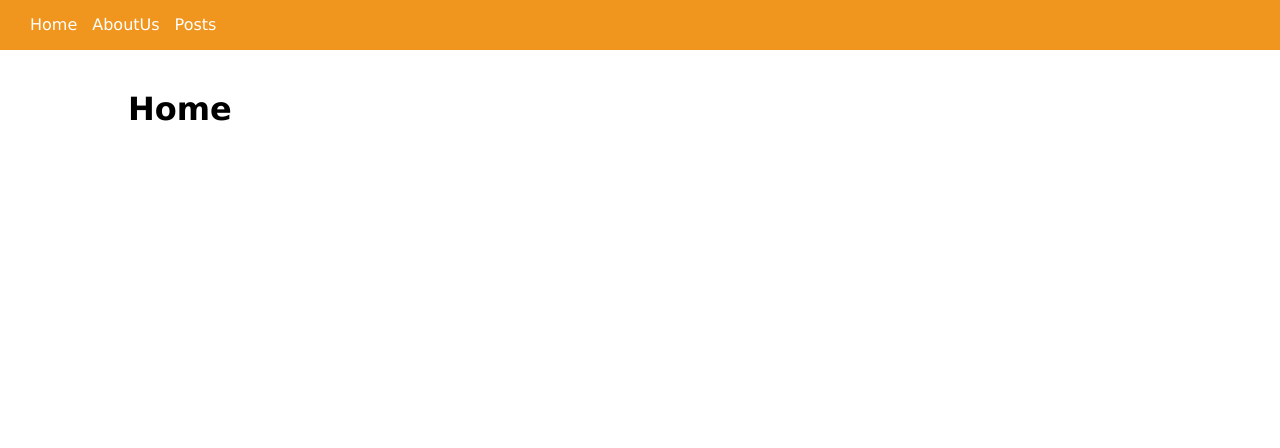
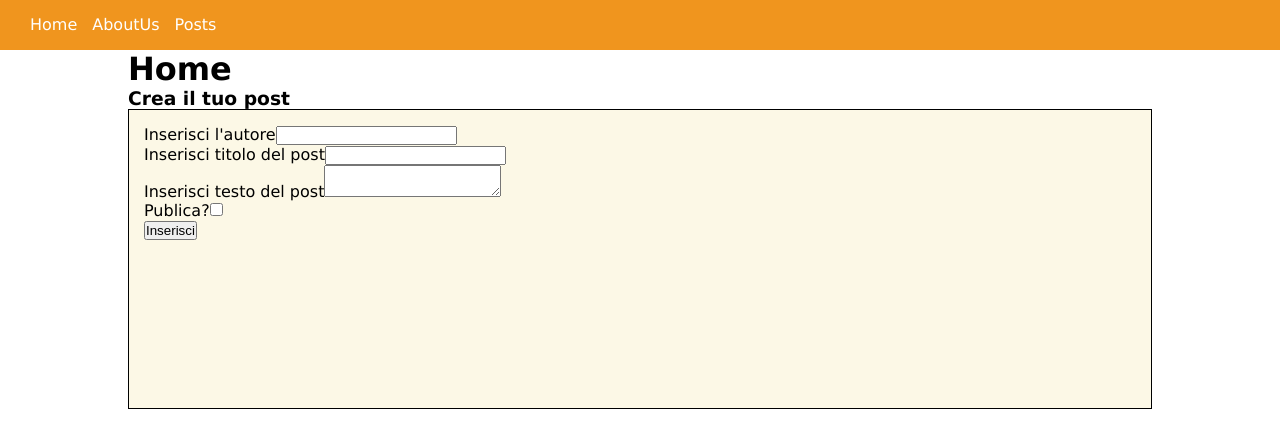
Before and after one commit to gabriele-ag/react-router, a React (Vite) app: page / in a window 1280 px wide. Shown: the top 448 px of the page. Built offline with nearby package versions, Linux system fonts and the light colour scheme.

Commit message:
feat: create link for pages on page404 now stylizing with bootstrap

```diff
--- a/src/pages/Home.jsx
+++ b/src/pages/Home.jsx
@@ -1,13 +1,124 @@
+import {useState} from "react"
+import { useNavigate, useParams, NavLink} from "react-router-dom"
+import axios from "axios"
+
 function Home() {
+    // const {id} = useParams()
+    const navigate = useNavigate()
+
+   const initialFormData = {
+        author: "",
+        title: "",
+        body: "",
+        public: false,
+    }
+
+    // Definisco gli stati
+    const [formData, setFormData] = useState(initialFormData)
+    const [showAlert,  setShowAlert] = useState(false)
+
+
+    // Gestione modifiche al form
+    const handleChange = (event) => {
+        const { name, value, checked, type } = event.target
+        console.log(name, value, checked, type);
+
+        setFormData({...formData, [name]: type === "checkbox" ? checked : value})
+        // [name] è la variabile
+
+    }
+
+    // Gestisco l'invio dei dati al server
+    const sendData = (event) => {
+        event.preventDefault();
+
+        axios
+            .post("https://67c5b4f3351c081993fb1ab6.mockapi.io/api/posts", formData)
+            .then((resp) => {
+                console.log(resp)
+                    if(resp.data.id) {
+                        setFormData(initialFormData)
+                        navigate(`/posts/${resp.data.id}`);
+                        setTimeout(() => {
+                            setShowAlert(true);
+
+                        },4000);
+                    } else {
+                        setTimeout(() => {
+                            setShowAlert(false);
+
+                        },4000);
+
+                    }
+            })
+    };
+
+
     return (
         <>
-            <main>
-                <div className="container my-p">
-                    <h1> Home </h1>
+                <div className="container my-4">
+                    <h1>Home</h1>
+                    <h3>Crea il tuo post</h3>
+                    <div className="card">
+                        <div className="card-body">
+                                {showAlert && (
+                                    <div className="alert alert-success">
+                                        Dati inviati correttamente
+                                    </div>
+                                    )}
+                            <form
+                            onSubmit={sendData}>
+
+                            <div className="mb-3">
+                                <label
+                                htmlFor=""
+                                className="form-label">Inserisci l'autore</label>
+                                <input
+                                type="text"
+                                aria-describedby="author"
+                                name="author"
+                                value={formData.author}
+                                onChange={handleChange}/>
+                            </div>
+
+                            <div className="mb-3">
+                                <label htmlFor="" className="form-label">Inserisci titolo del post</label>
+                                <input
+                                type="text"
+                                name="title"
+                                aria-describedby="title-post"
+                                value={formData.title}
+                                onChange={handleChange}/>
+                            </div>
+
+                            <div className="mb-3">
+                                <label htmlFor="textforpost" className="form-label">Inserisci testo del post</label>
+                                <textarea
+                                type="text"
+                                name="body"
+                                aria-describedby="body-post"
+                                onChange={handleChange}
+                                value={formData.body}/>
+                            </div>
+
+                            <div>
+                                <label htmlFor="" className="form-label">Publica?</label>
+                                <input
+                                type="checkbox"
+                                name="public"
+                                aria-describedby="public-or-not"
+                                onChange={handleChange}
+                                checked={formData.public}/>
+                            </div>
+
+                            <button type="submit" className="btn btn-primary">Inserisci</button>
+                            </form>
+                        </div>
+                    </div>
                 </div>
-            </main>
         </>
-    )
+    );
 }
 
+
 export default Home
--- a/src/pages/ListPost.jsx
+++ b/src/pages/ListPost.jsx
@@ -1,5 +1,5 @@
 import { useEffect, useState } from "react"
-import { Link } from "react-router-dom"
+import { Link} from "react-router-dom"
 import axios from "axios"
 
 
@@ -31,7 +31,7 @@ function ListPost() {
                             <div className="card">
                                 <h3>{curPost.title}</h3>
                                 <p>{curPost.body}</p>
-                                <Link>Dettagli</Link>
+                                <Link to={`/posts/${curPost.id}`}>Dettagli</Link>
                             </div>
                         </li>
                     ))}
--- a/src/pages/Page404.jsx
+++ b/src/pages/Page404.jsx
@@ -1,8 +1,20 @@
+import { Link, useNavigate } from "react-router-dom";
+
 function Page404() {
+const navigate = useNavigate()
+
     return (
         <main>
             <section>
                 <h1>404 Pagina non trovata</h1>
+                <div>
+                    <Link to="/posts">Torna alla pagina dei Post</Link>
+                    <Link onClick={(event) => {
+                        event.preventDefault();
+                        navigate("/")
+                    }}
+                        >Torna alla Home e crea un nuovo post!</Link>
+                </div>
             </section>
         </main>
     );
--- a/src/pages/showPost.jsx
+++ b/src/pages/showPost.jsx
@@ -32,7 +32,10 @@ function ShowPost() {
                {post === null ? (
                     <h1>Caricamento...</h1>
                 ) : (
-                    <h1>{post.title}</h1>
+                    <div>
+                        <h1>{post.title}</h1>
+                        <p>{post.body}</p>
+                    </div>
                 )}
             </div>
         </main>
```
